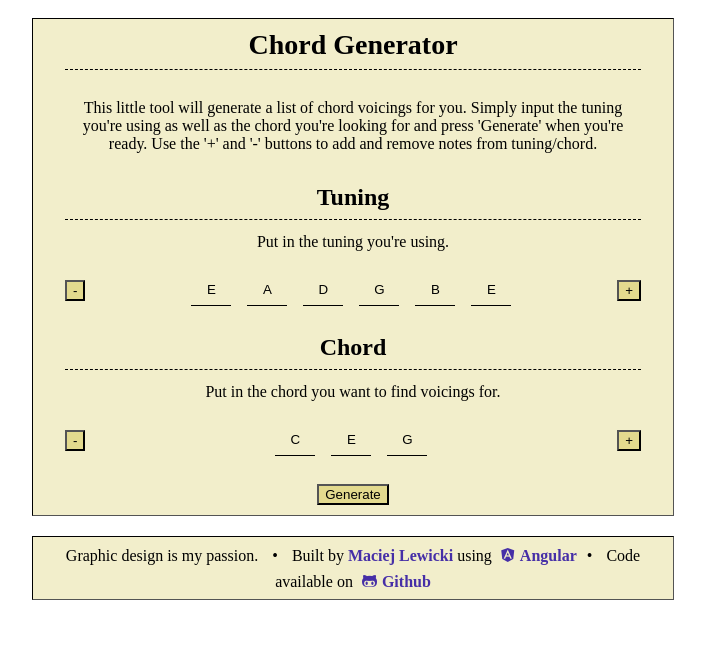
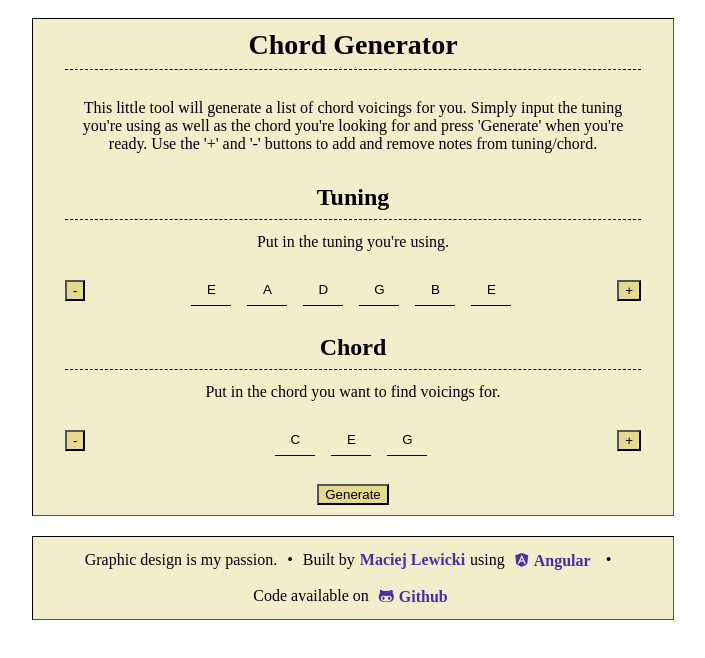
Before and after one commit to mlewicki12/angular-chord-generator, an Angular app: page / in a window 1280 px wide. Shown: the top 658 px of the page, without its empty margins (295-1000 px from the left). Built offline with nearby package versions, Linux system fonts and the light colour scheme.

Commit message:
style links

```diff
--- a/src/app/components/chord-menu/chord-menu.component.scss
+++ b/src/app/components/chord-menu/chord-menu.component.scss
@@ -107,15 +107,29 @@ hr {
 }
 
 a {
+  margin: 5px;
+
   font-weight: bold;
   text-decoration: none;
 
   color: #462FA7;
 }
 
+a:hover, a:active {
+  color: lighten(#462FA7, 10%);
+  font-size: 1.05rem;
+  transition-duration: 1s;
+  transition-timing-function: ease;
+}
+
 #footer {
   > p {
     margin: 0;
+
+    display: flex;
+    flex-flow: row wrap;
+    justify-content: center;
+    align-items: center;
   }
 
   .bullet {
```
